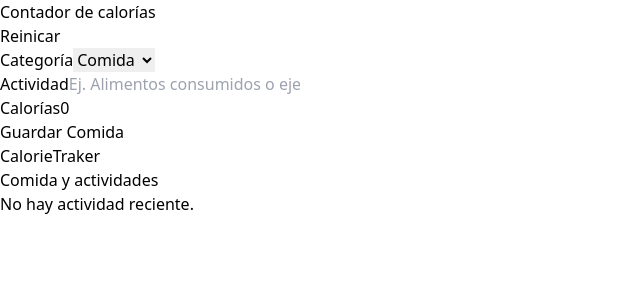
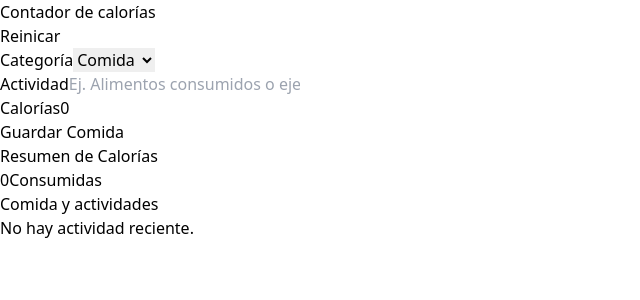
Before and after one commit to ElSantanax/CaloriesTraker, a React (Vite) app: page / in a window 1280 px wide. Shown: the top 300 px of the page, without its empty margins (0-640 px from the left). Built offline with nearby package versions, Linux system fonts and the light colour scheme.

Commit message:
Agregar lógica para calcular y mostrar el resumen de calorías consumidas en el componente CalorieTraker

```diff
--- a/src/components/CalorieTraker.tsx
+++ b/src/components/CalorieTraker.tsx
@@ -1,3 +1,4 @@
+import { useMemo } from "react"
 import { Activity } from "../types"
 
 type CalorieTrakerProps = {
@@ -5,7 +6,21 @@
 }
 
 export default function CalorieTraker({ activities }: CalorieTrakerProps) {
+
+    const caloriesConsumed = useMemo(() => activities.reduce((total, activity) => activity.category === 1 ? total + activity.calories : total, (0)), [activities])
+
     return (
-        <div>CalorieTraker</div>
+        <>
+            <h2 className="text-4xl font-black text-white text-center">Resumen de Calorías</h2>
+
+            <div className="flex flex-col items-center md:flex-row md:justify-between gap-5 mt-10">
+
+                <p className="text-white font-bold rounded-full grid grid-cols-1 gap-3 text-center">
+                    <span className="font-black text-6xl text-orange">{caloriesConsumed}</span>
+                    Consumidas
+                </p>
+            </div>
+
+        </>
     )
 }
```
